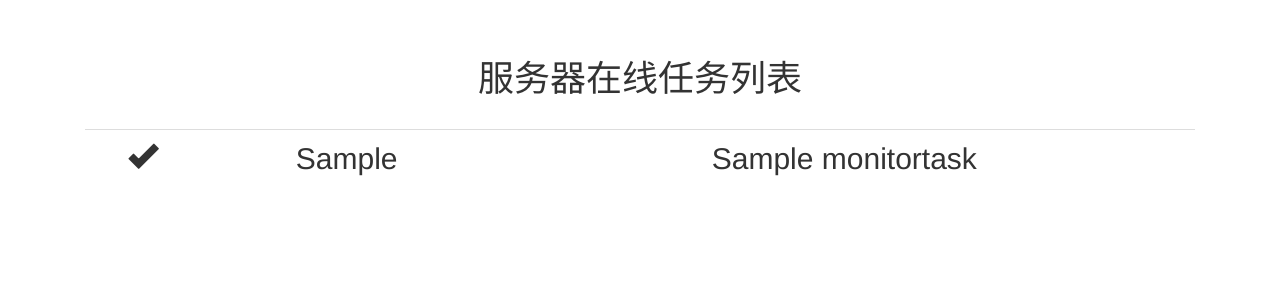
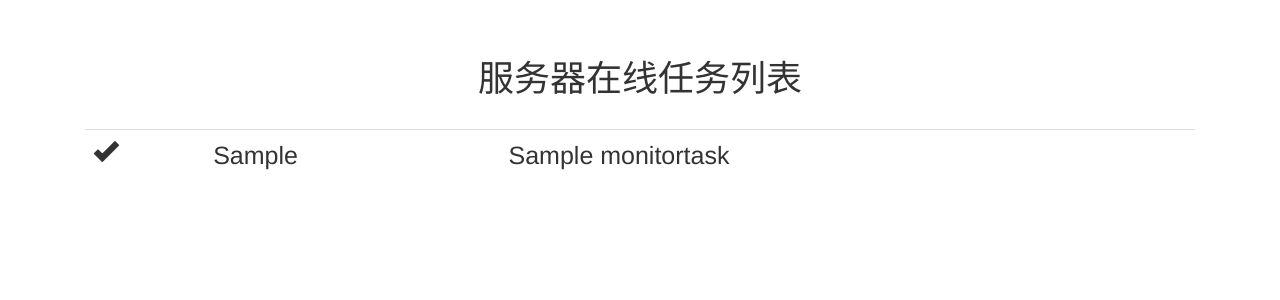
Before and after one commit to KouenSoftWare/WorkHome, a Django app: page / in a window 1280 px wide. Shown: the part 51-351 px from the top of the page. Run offline with Django 3.2, Linux system fonts and the light colour scheme; tables that the repository leaves empty hold one stand-in row (values such as "Sample post"); some libraries are stand-ins or nearby versions.

Commit message:
[v0.2]新增异常状态E

```diff
--- a/Home/static/Home/css/Home.css
+++ b/Home/static/Home/css/Home.css
@@ -3,7 +3,7 @@ body {
 }
 
 td {
-    font-size: 30px;
+    font-size: 25px;
 }
 
 .starter-template {
--- a/Home/templates/Home/index.html
+++ b/Home/templates/Home/index.html
@@ -1,5 +1,4 @@
 {% load static %}
-<!DOCTYPE html>
 <html lang="zh-CN">
     <head>
         <meta charset="utf-8">
@@ -45,6 +44,8 @@
                             <tr>
                                 {% if task.task_status == 'F' %}
                                     <td><span class="glyphicon glyphicon-remove" aria-hidden="true"></span></td>
+                                {% elif task.task_status == 'E' %}
+                                    <td><span class="glyphicon glyphicon-exclamation-sign" aria-hidden="true"></span></td>
                                 {% else %}
                                     <td><span class="glyphicon glyphicon-ok" aria-hidden="true"></span></td>
                                 {% endif %}
```
